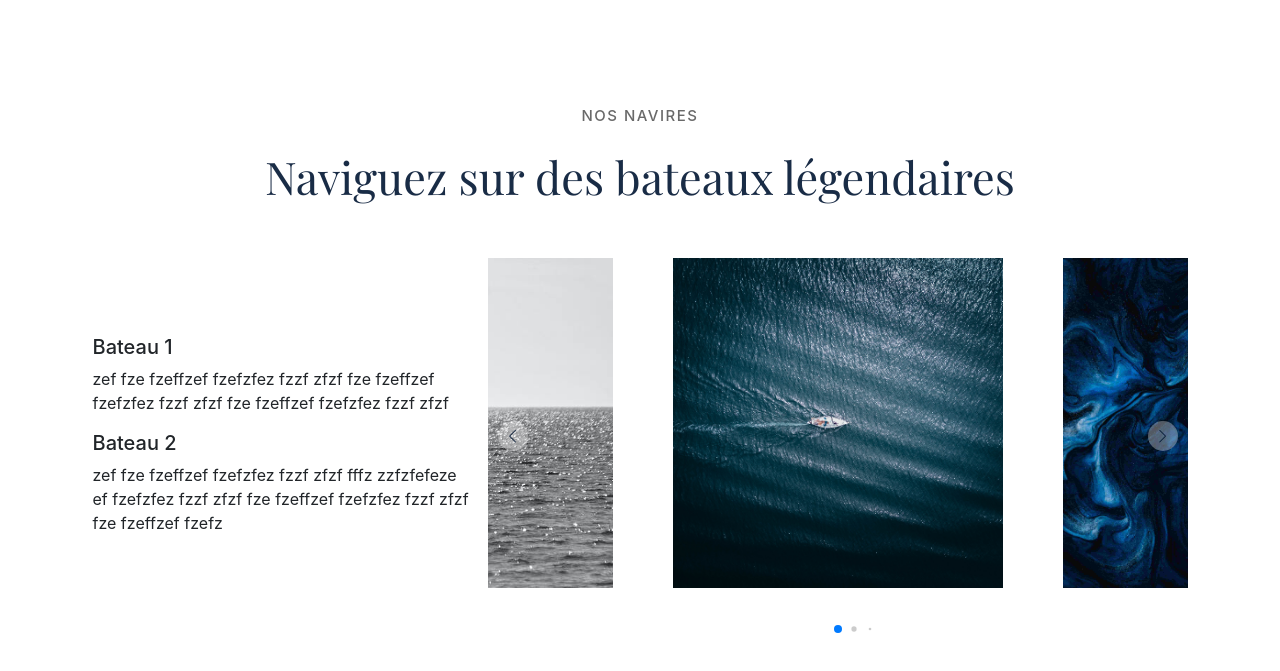
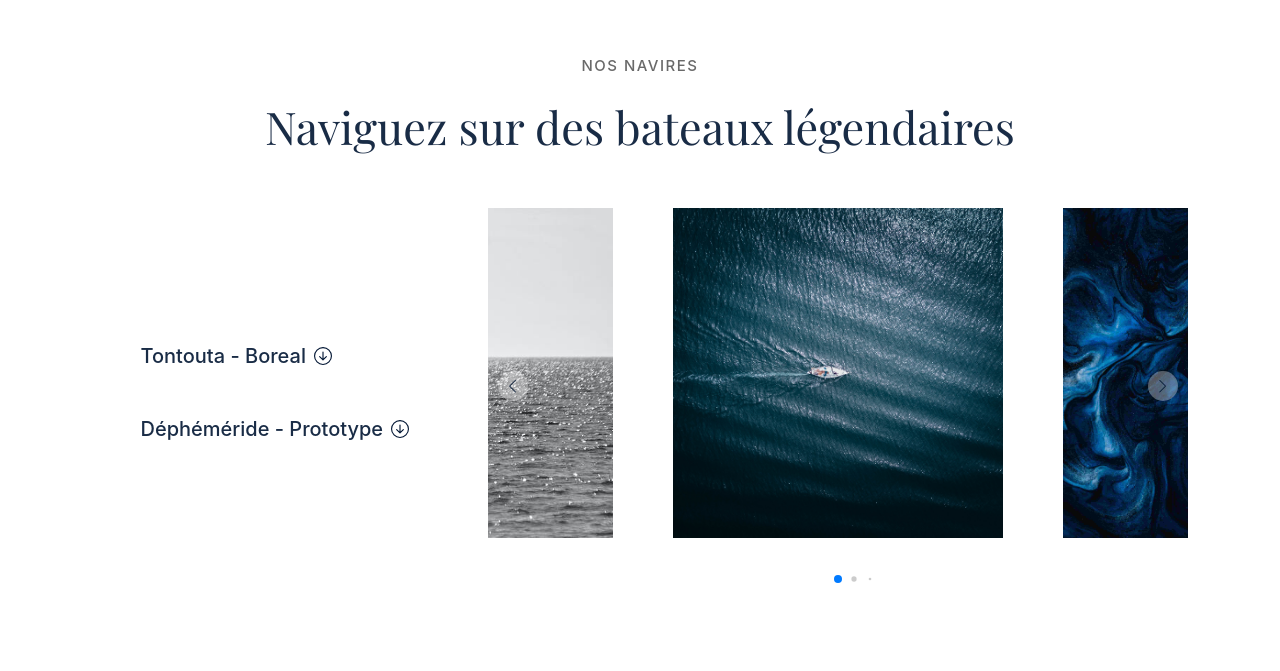
Before and after one commit to TocWebProject/un-jour-en-mer, a Vue app: page / in a window 1280 px wide. Shown: the part 1903-2574 px from the top of the page. Built offline with nearby package versions, Linux system fonts and the light colour scheme; a web font is replaced by a local one.

Commit message:
V-show text description with GSAP Anim in Section Boats / Contact href :mailto / Fixing class h4 a propos

```diff
--- a/src/assets/css/custom.scss
+++ b/src/assets/css/custom.scss
@@ -141,7 +141,7 @@
 }
 
 
-.heading-4 {
+.heading-4-a-propos {
     margin-top: 150px;
     text-transform: uppercase;
     letter-spacing: 1.5px;
@@ -382,6 +382,14 @@
     width: 260px;
     height: 260px;
     object-fit: cover;
+}
+
+.contact-info-mail a {
+    color: #212529;
+}
+
+.contact-info-mail a:hover {
+    color: #212529da;
 }
 
 .row-info-contact {
@@ -687,7 +695,7 @@ a:any-link {
         padding-top: 50px;
     }
 
-    .heading-4 {
+    .heading-4-a-propos {
         margin-top: 140px;
     }
 
--- a/src/components/BoatsSwiper.vue
+++ b/src/components/BoatsSwiper.vue
@@ -1,15 +1,31 @@
 <template>
   <section class="section-boats-swiper">
     <div class="container mt-5">
-      <h4 ref="heading4aPropos" class="heading-4 text-center">Nos navires</h4>
+      <h4 ref="heading4aPropos" class="heading-4-boats-swiper text-center">Nos navires</h4>
       <h2 ref="heading2aPropos" class="heading-2-a-propos text-center">Naviguez sur des bateaux légendaires</h2>
       <div class="d-flex flex-wrap">
         <div class="text-boat-swiper d-flex align-items-center mx-auto">
-          <div>
-            <h5>Bateau 1</h5>
-            <p>zef fze fzeffzef fzefzfez fzzf zfzf fze fzeffzef fzefzfez fzzf zfzf fze fzeffzef fzefzfez fzzf zfzf</p>
-            <h5>Bateau 2</h5>
-            <p>zef fze fzeffzef fzefzfez fzzf zfzf fffz  zzfzfefeze ef fzefzfez fzzf zfzf fze fzeffzef fzefzfez fzzf zfzf fze fzeffzef fzefz</p>
+          <div class="ml-5">
+            <!-- Tontouta / Boreal -->
+            <div class="tontouta-text mb-5">
+              <a class="h5" @click="showTextBoreal = !showTextBoreal, iconAnimationBoreal()">
+                Tontouta - <span class="boat-brand">Boreal</span>
+                  <svg ref="iconBoreal" xmlns="http://www.w3.org/2000/svg" width="18" height="18" fill="#001533" class="bi bi-arrow-down-circle mb-1 ml-2" viewBox="0 0 16 16">
+                    <path fill-rule="evenodd" d="M1 8a7 7 0 1 0 14 0A7 7 0 0 0 1 8zm15 0A8 8 0 1 1 0 8a8 8 0 0 1 16 0zM8.5 4.5a.5.5 0 0 0-1 0v5.793L5.354 8.146a.5.5 0 1 0-.708.708l3 3a.5.5 0 0 0 .708 0l3-3a.5.5 0 0 0-.708-.708L8.5 10.293V4.5z"/>
+                  </svg>
+              </a>
+              <p ref="textBoreal" v-show="showTextBoreal">zef fze fzeffzef fzefzfez fzzf zfzf fze fzeffzef fzefzfez fzzf zfzf fze fzeffzef fzefzfez fzzf zfzf</p>
+            </div>
+            <!-- Déphéméride / Prototype -->
+            <div class="dephemeride-text mt-5">
+              <a class="h5" @click="showTextPrototype = !showTextPrototype, iconAnimationPrototype()">
+                Déphéméride - <span class="boat-brand">Prototype</span>
+                <svg ref="iconPrototype" xmlns="http://www.w3.org/2000/svg" width="18" height="18" fill="#001533" class="bi bi-arrow-down-circle mb-1 ml-2" viewBox="0 0 16 16">
+                  <path fill-rule="evenodd" d="M1 8a7 7 0 1 0 14 0A7 7 0 0 0 1 8zm15 0A8 8 0 1 1 0 8a8 8 0 0 1 16 0zM8.5 4.5a.5.5 0 0 0-1 0v5.793L5.354 8.146a.5.5 0 1 0-.708.708l3 3a.5.5 0 0 0 .708 0l3-3a.5.5 0 0 0-.708-.708L8.5 10.293V4.5z"/>
+                </svg>
+              </a>
+              <p ref="textPrototype" v-show="showTextPrototype">zef fze fzeffzef fzefzfez fzzf zfzf fze fzeffzef fzefzfez fzzf zfzf fze fzeffzef fzefzfez fzzf zfzf</p>
+            </div>
           </div>
         </div>
         <swiper
@@ -70,11 +86,19 @@
   // install Swiper components
   SwiperCore.use([Navigation, Pagination, Keyboard, A11y]);
 
+  import { gsap } from  "gsap";
+
   export default {
     name: 'BoatsSwiper',
     components: {
       Swiper,
       SwiperSlide,
+    },
+    data() {
+      return {
+        showTextBoreal: false,
+        showTextPrototype: false,
+      };
     },
     methods: {
       onSwiper(swiper) {
@@ -83,6 +107,53 @@
       onSlideChange() {
         console.log('slide change')
       },
+
+      iconAnimationBoreal(){
+        const { iconBoreal, textBoreal } = this.$refs
+
+        if(this.showTextBoreal === true) {
+
+          gsap.to(iconBoreal, {
+              rotation:"180_cw",
+              duration: 0.3,
+            },
+           )
+
+           gsap.from(textBoreal, {
+             opacity: 0,
+             y: 25,
+           })
+
+        } else {
+            gsap.to(iconBoreal, {
+              rotation:"0_cw",
+              duration: 0.3,
+            })
+         }
+      },
+
+      iconAnimationPrototype(){
+        const { iconPrototype, textPrototype } = this.$refs
+
+        if(this.showTextPrototype === true){
+          gsap.to(iconPrototype, {
+              rotation:"180_cw",
+              duration: 0.3,
+            })
+
+           gsap.from(textPrototype, {
+             opacity: 0,
+             y: 25,
+           })
+
+        } else {
+            gsap.to(iconPrototype, {
+              rotation:"0_cw",
+              duration: 0.3,
+            })
+         }
+      }
+
     },
   };
 </script>
@@ -96,10 +167,18 @@
     padding-bottom: 80px;
 }
 
+.heading-4-boats-swiper {
+  margin-top: 100px;
+  text-transform: uppercase;
+  letter-spacing: 1.5px;
+  color: #696969;
+  font-size: 15px;
+}
+
 .swiper-container {
     width: 700px;
     height: 400px;
-    padding-bottom: 90px;
+    padding-bottom: 120px;
     order: 1;
 }
 
@@ -153,7 +232,23 @@
 .text-boat-swiper{
   width: 380px;
   order: 2;
+  margin-top: 80px;
 }
+
+.text-boat-swiper a {
+  color:rgba(0, 21, 50, 0.9);
+  cursor: pointer;
+}
+
+.text-boat-swiper a:hover {
+  text-decoration: none;
+  color: rgb(133, 184, 255);
+  svg {
+    fill: rgb(133, 184, 255);
+  }
+}
+
+
 
 
 //MEDIA QUERIES
@@ -161,7 +256,7 @@
 // Extra small devices (portrait phones, less than 576px)
 @media screen and (min-width: 100px) and (max-width: 576px) {
 
-  .heading-4 {
+  .heading-4-boats-swiper {
     margin-top: 140px;
   }
 
@@ -197,7 +292,7 @@
 
   .text-boat-swiper{
     order: 1;
+    margin-top: 0px;
   }
-
 }
 </style>
--- a/src/components/Home.vue
+++ b/src/components/Home.vue
@@ -30,7 +30,7 @@
     </section>
     <section class="second-section pt-1" id="apropos">
       <div class="container mt-5">
-        <h4 ref="heading4aPropos" class="heading-4 text-center">A Propos</h4>
+        <h4 ref="heading4aPropos" class="heading-4-a-propos text-center">A Propos</h4>
         <h2 ref="heading2aPropos" class="heading-2-a-propos text-center">Prenez le large en toute confiance</h2>
         <div class="container">
           <div class="row info-a-propos">
@@ -92,11 +92,11 @@
             </p>
           </div>
           <div class="col-lg-4 text-center">
-            <p ref="contactInfoMail">
+            <p ref="contactInfoMail" class="contact-info-mail">
             <svg width="1.8em" height="1.8em" viewBox="0 0 16 16" class="bi bi-envelope" fill="currentColor" xmlns="http://www.w3.org/2000/svg">
               <path fill-rule="evenodd" d="M0 4a2 2 0 0 1 2-2h12a2 2 0 0 1 2 2v8a2 2 0 0 1-2 2H2a2 2 0 0 1-2-2V4zm2-1a1 1 0 0 0-1 1v.217l7 4.2 7-4.2V4a1 1 0 0 0-1-1H2zm13 2.383l-4.758 2.855L15 11.114v-5.73zm-.034 6.878L9.271 8.82 8 9.583 6.728 8.82l-5.694 3.44A1 1 0 0 0 2 13h12a1 1 0 0 0 .966-.739zM1 11.114l4.758-2.876L1 5.383v5.73z"/>
             </svg>
-            contact@unjourenmer.fr
+              <a href="mailto:contact@unjourenmer.fr">contact@unjourenmer.fr</a>
             </p>
           </div>
         </div>
```
Also changed, not shown: 1 other file (tests, documents, lock files or other folders).
